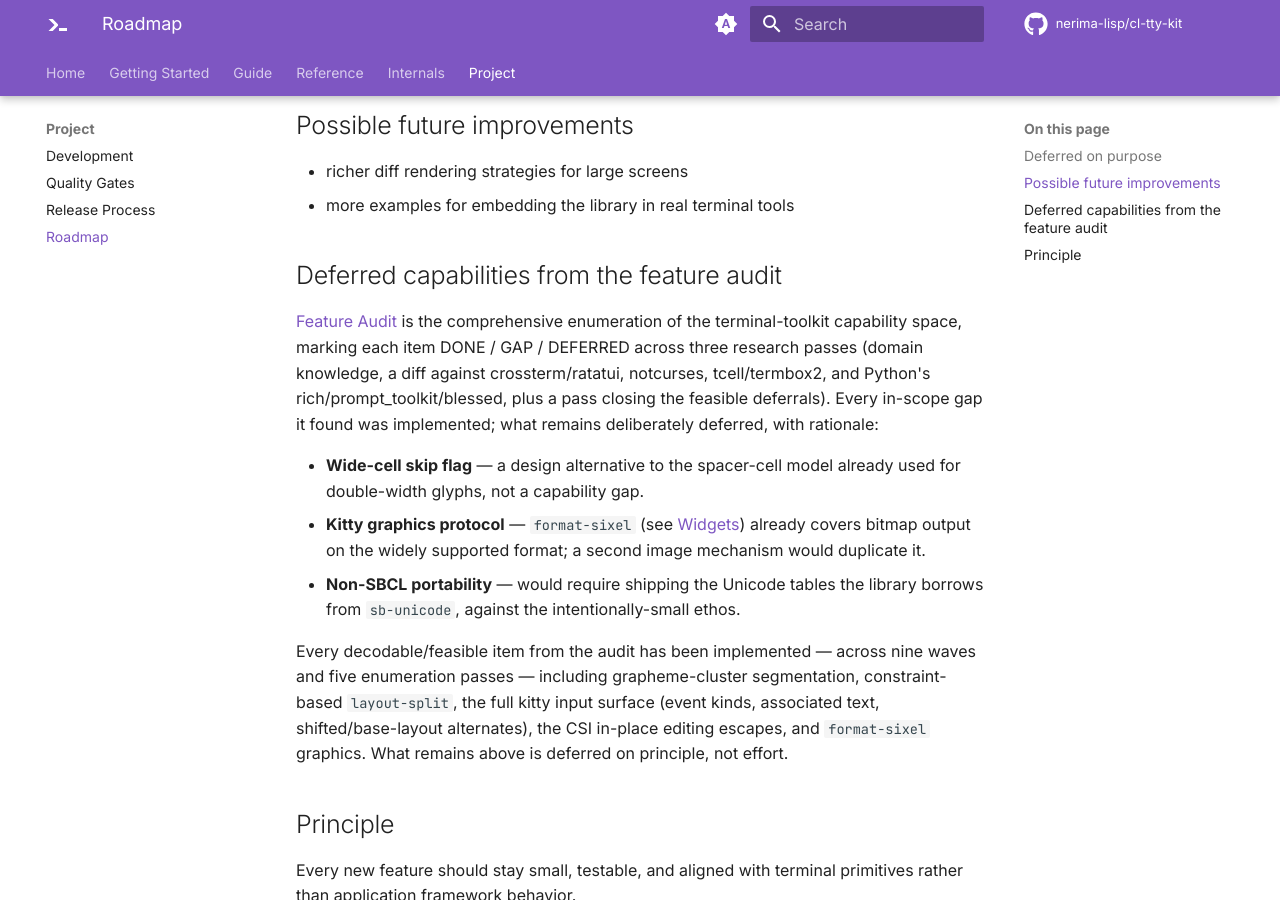
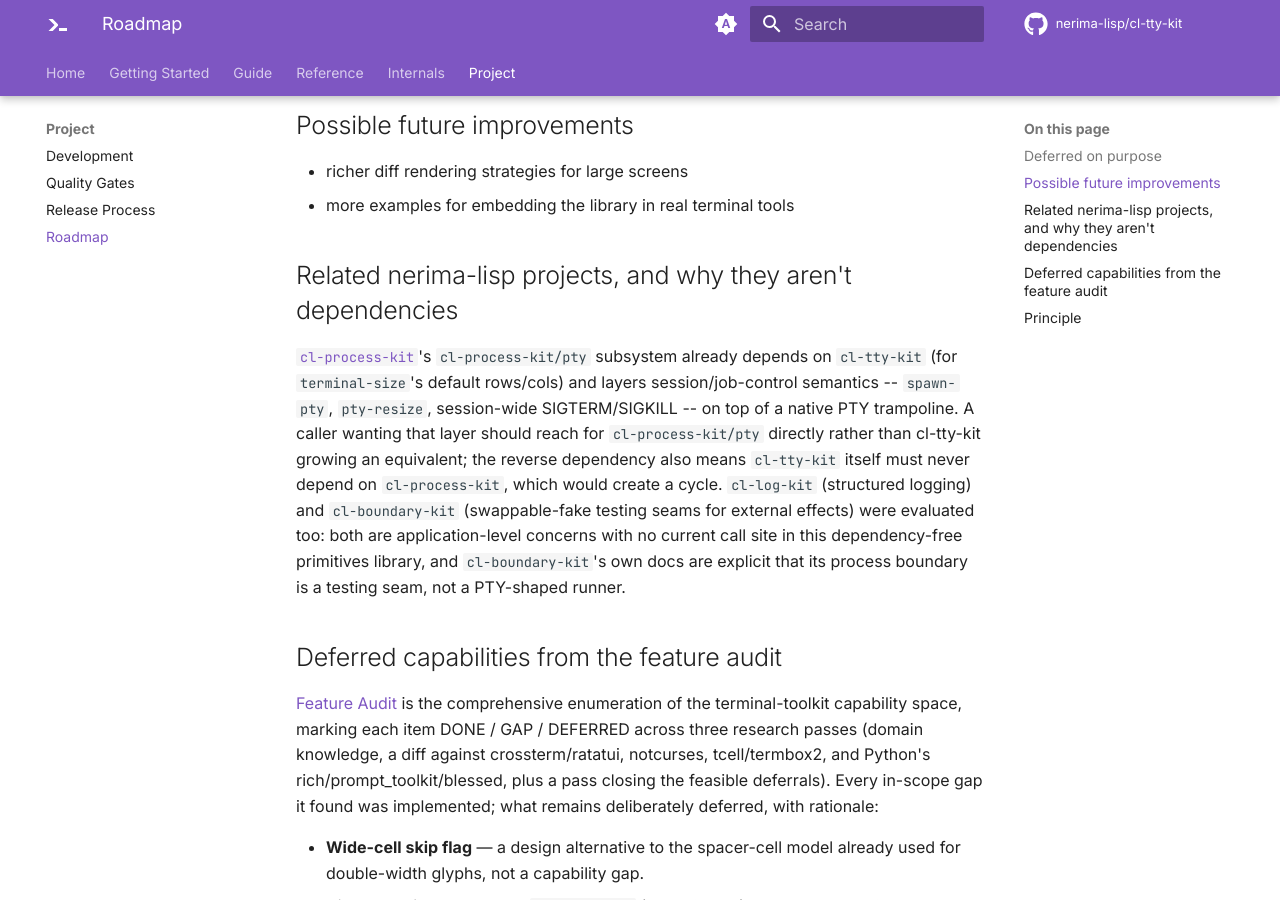
Before and after one commit to nerima-lisp/cl-tty-kit, an MkDocs documentation site: the page built from docs/src/roadmap.md, in a window 1280 px wide and 900 px high, scrolled down 596 px. Built offline with MkDocs 1.6.1 and Material for MkDocs 9.7.7, drawn with Linux system fonts in a browser that asks for light colours; comment, search, counter and statistics services are not loaded.

Commit message:
docs: record why cl-process-kit/cl-log-kit/cl-boundary-kit aren't dependencies
cl-process-kit/pty already depends on cl-tty-kit (for terminal-size's default
rows/cols) and layers session/job-control semantics on top of a native PTY
trampoline -- pulling cl-process-kit into cl-tty-kit itself would create a
dependency cycle. cl-log-kit and cl-boundary-kit are application-level
concerns (structured logging; swappable-fake testing seams for external
effects) with no call site in this dependency-free primitives library.

```diff
--- a/docs/src/roadmap.md
+++ b/docs/src/roadmap.md
@@ -21,6 +21,20 @@ multi-implementation (non-SBCL) support.
 
 - richer diff rendering strategies for large screens
 - more examples for embedding the library in real terminal tools
+
+## Related nerima-lisp projects, and why they aren't dependencies
+
+[`cl-process-kit`](https://github.com/nerima-lisp/cl-process-kit)'s `cl-process-kit/pty`
+subsystem already depends on `cl-tty-kit` (for `terminal-size`'s default rows/cols) and
+layers session/job-control semantics -- `spawn-pty`, `pty-resize`, session-wide
+SIGTERM/SIGKILL -- on top of a native PTY trampoline. A caller wanting that layer should
+reach for `cl-process-kit/pty` directly rather than cl-tty-kit growing an equivalent; the
+reverse dependency also means `cl-tty-kit` itself must never depend on `cl-process-kit`,
+which would create a cycle. `cl-log-kit` (structured logging) and `cl-boundary-kit`
+(swappable-fake testing seams for external effects) were evaluated too: both are
+application-level concerns with no current call site in this dependency-free primitives
+library, and `cl-boundary-kit`'s own docs are explicit that its process boundary is a
+testing seam, not a PTY-shaped runner.
 
 ## Deferred capabilities from the feature audit
 
```
